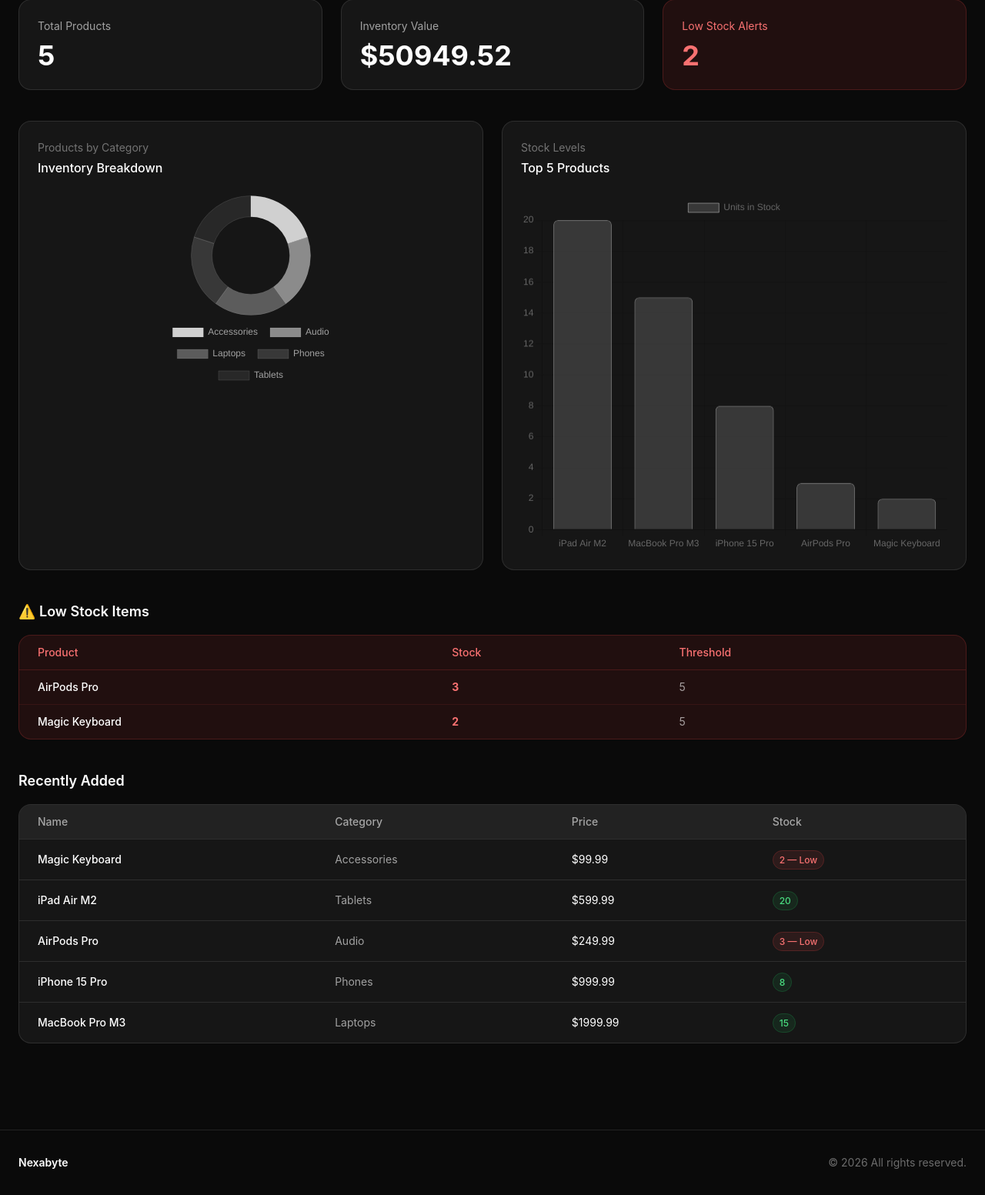
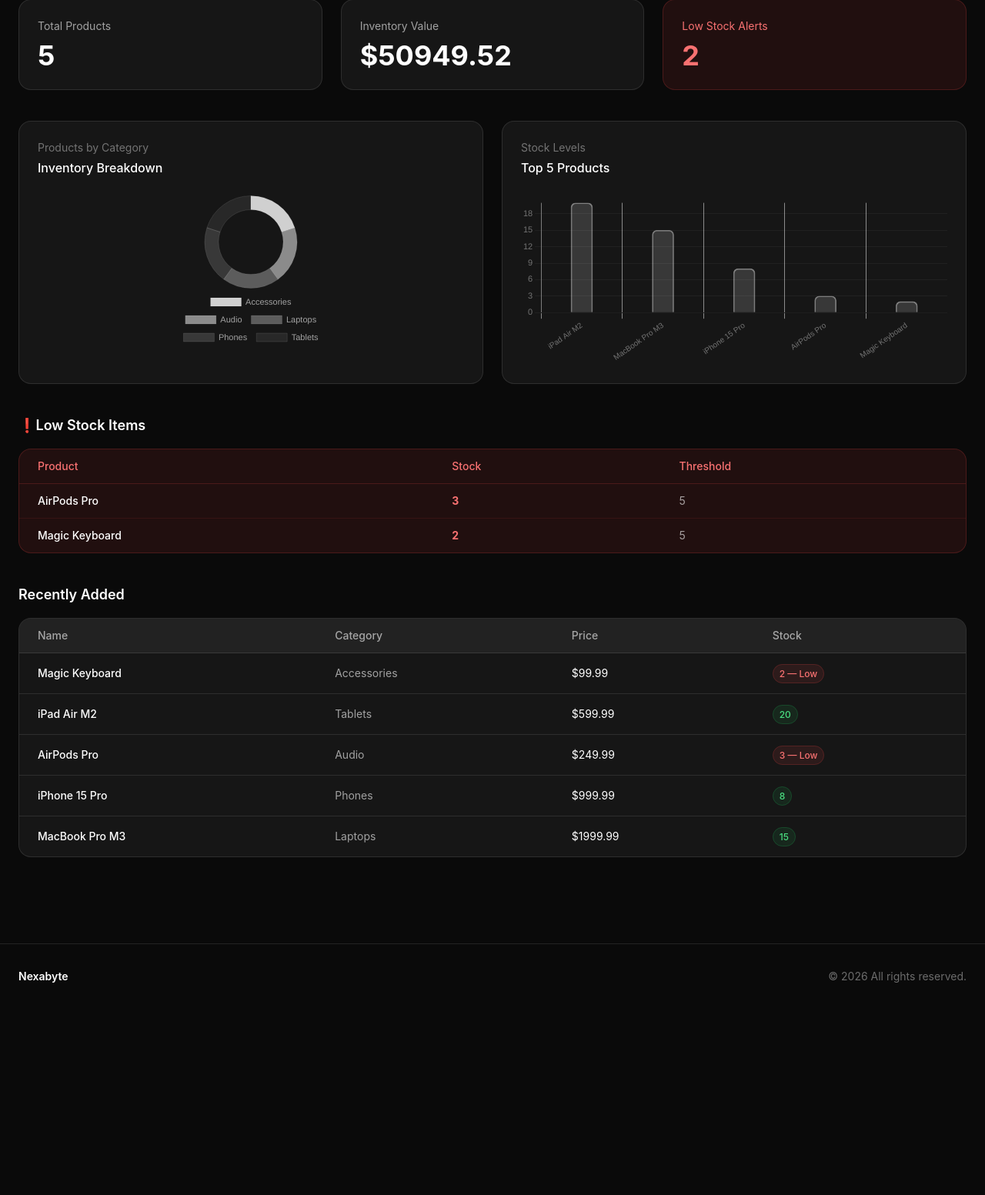
Before and after one commit to Shone-Davis/Nexabyte-inventory-manager, a Flask app: page /dashboard in a window 1280 px wide. Shown: the part 198-1751 px from the top of the page at 77% size. After the commit the page ends 1475 px from the top, so only its background shows below. Run offline with Flask 3, Linux system fonts and the light colour scheme; a user stored in the database is signed in; data comes from the database, SQL or seed files in the repository; some libraries are stand-ins or nearby versions.

Commit message:
Improve chart sizing and bar layout

```diff
--- a/templates/dashboard/index.html
+++ b/templates/dashboard/index.html
@@ -36,7 +36,7 @@
         <p class="text-sm text-white/40 mb-1">Products by Category</p>
         <p class="text-white font-medium mb-6">Inventory Breakdown</p>
         <div class="flex items-center justify-center">
-            <canvas id="categoryChart" width="250" height="250"></canvas>
+            <canvas id="categoryChart" style="max-width: 200px; max-height: 200px;"></canvas>
         </div>
     </div>
 
@@ -44,7 +44,7 @@
     <div class="bg-white/5 border border-white/10 rounded-2xl p-6">
         <p class="text-sm text-white/40 mb-1">Stock Levels</p>
         <p class="text-white font-medium mb-6">Top 5 Products</p>
-        <canvas id="stockChart" height="250"></canvas>
+        <canvas id="stockChart" style="max-height: 220px;"></canvas>
     </div>
 
 </div>
@@ -52,7 +52,7 @@
 <!-- LOW STOCK WARNING -->
 {% if low_stock %}
 <div class="mb-10">
-    <h2 class="text-lg font-semibold text-white mb-4">⚠️ Low Stock Items</h2>
+    <h2 class="text-lg font-semibold text-white mb-4">❗Low Stock Items</h2>
     <div class="bg-red-500/10 border border-red-500/20 rounded-2xl overflow-hidden">
         <div class="overflow-x-auto">
             <table class="w-full text-sm">
@@ -128,6 +128,7 @@
     const stockLabels = {{ stock_labels | tojson }};
     const stockValues = {{ stock_values | tojson }};
 
+
     // Doughnut Chart
     const ctx1 = document.getElementById('categoryChart').getContext('2d');
     new Chart(ctx1, {
@@ -149,17 +150,19 @@
         },
         options: {
             responsive: false,
+            maintainAspectRatio: false,
             plugins: {
                 legend: {
                     position: 'bottom',
                     labels: {
                         color: 'rgba(255, 255,255, 0.6)',
-                        padding: 16,
-                        font: { size: 12 }
+                        padding: 12,
+                        font: { size: 11 },
+                        boxwidth: 12,
                     }
                 }
             },
-            cutout: '65%',
+            cutout: '70%',
         }
     });
 
@@ -176,23 +179,38 @@
                 borderColor: 'rgba(255, 255,255, 0.4)',
                 borderWidth: 1,
                 borderRadius: 6,
+                barThickness: 28,
             }]
         },
         options: {
             responsive: true,
+            maintainAspectRatio: false,
             plugins: {
+                legend: { display: false }
+            },
+            scales: {
                 x: {
-                    ticks: { color: 'rgba(255, 255,255, 0.4)', font: { size: 11 } },
-                    grid: { color: 'rgba(255, 255,255, 0.05)' },
+                    ticks: {
+                        color: 'rgba(255,255,255,0.4)',
+                        font: { size: 10 },
+                        maxRotation: 35,
+                        minRotation: 35,
+                    },
+                    grid: { color: 'rgba(255,255,255,0.5)' }
                 },
                 y: {
-                    ticks: { color: 'rgba(255, 255,255, 0.4)', font: { size: 11 } },
-                    grid: { color: 'rgba(255, 255,255, 0.05)' },
+                    ticks: {
+                        color: 'rgba(255,255,255,0.4)',
+                        font: { size: 11 },
+                        stepSize: 1,
+                    },
+                    grid: { color: 'rgba(255,255,255,0.05)' },
                     beginAtZero: true
                 }
+
             }
         }
-    })
+    });
 
 </script>
 {% endblock %}
```
